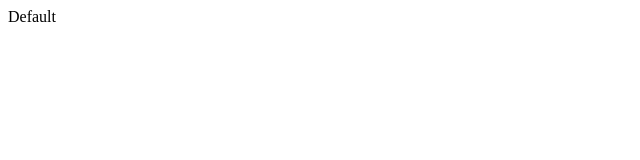
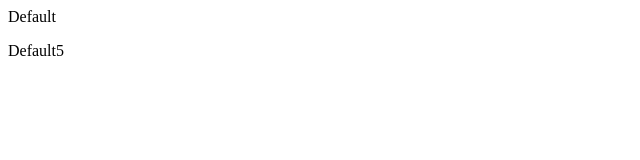
Before and after one commit to sivakumar-tn/try-git-commit, a plain HTML site: page default.html in a window 1280 px wide. Shown: the full height of the page, 0-640 px from the left. Drawn offline with Linux system fonts and the light colour scheme.

Commit message:
commit trail2

```diff
--- a/default.html
+++ b/default.html
@@ -1,3 +1,6 @@
 <html>
-  <body><p>Default</p></body>
+  <body>
+    <p>Default</p>
+    <p>Default5</p>
+  </body>
 </html>
```
Also changed, not shown: index.html (+1 -0 lines).
